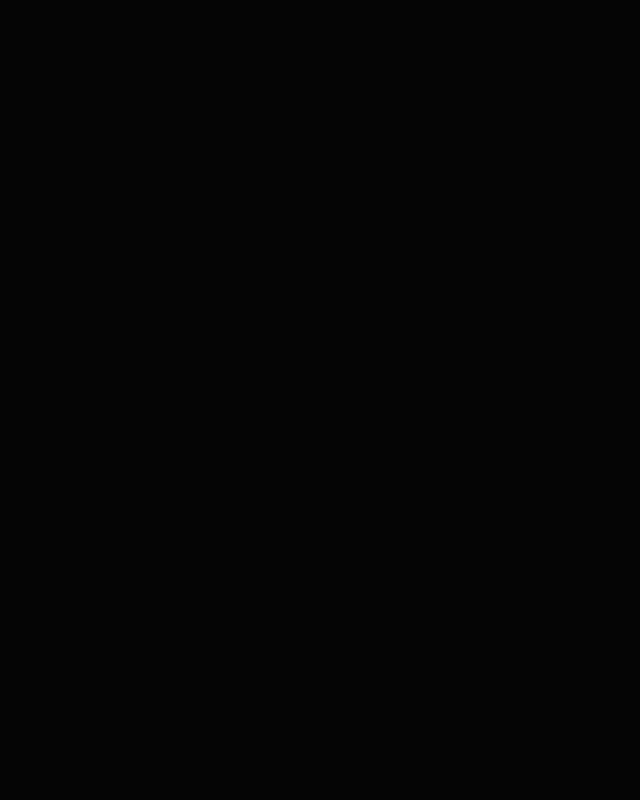
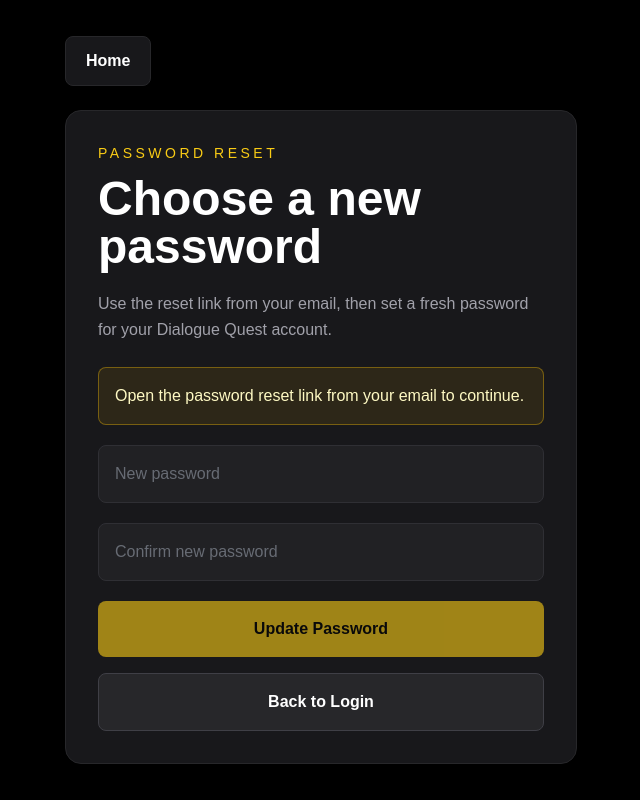
Before and after one commit to aatamanirbhar/dialogue-quest, a React (Vite) app: page /reset-password in a window 1280 px wide. Before the commit this address had no page. Shown: the whole page, without its empty margins (319-959 px from the left). Built offline with nearby package versions, Linux system fonts and the light colour scheme.

Commit message:
resetpass

```diff
--- a/src/App.jsx
+++ b/src/App.jsx
@@ -7,6 +7,7 @@ import Payment from "./pages/Payment";
 import MultiplayerLobby from "./pages/MultiplayerLobby";
 import Room from "./pages/Room";
 import LyricsGame from "./pages/LyricsGame";
+import ResetPassword from "./pages/ResetPassword";
 
 export default function App(){
  return (
@@ -16,6 +17,7 @@ export default function App(){
    <Route path="/solo/:category" element={<SoloGame />} />
    <Route path="/lyrics" element={<LyricsGame />} />
    <Route path="/payment" element={<Payment />} />
+   <Route path="/reset-password" element={<ResetPassword />} />
    <Route path="/multiplayer" element={<MultiplayerLobby />} />
    <Route path="/room/:code" element={<Room />} />
   </Routes>
--- /dev/null
+++ b/src/pages/ResetPassword.jsx
@@ -0,0 +1,269 @@
+import React, {
+ useEffect,
+ useState
+} from "react";
+import { useNavigate } from "react-router-dom";
+import {
+ signOutAccount,
+ updatePassword
+} from "../lib/account";
+import { supabase } from "../lib/supabase";
+
+const getUrlAuthMessage = () => {
+ const searchParams = new URLSearchParams(
+  window.location.search
+ );
+ const hashParams = new URLSearchParams(
+  window.location.hash.replace(/^#/, "")
+ );
+
+ return (
+  searchParams.get("error_description") ||
+  hashParams.get("error_description") ||
+  searchParams.get("error") ||
+  hashParams.get("error") ||
+  ""
+ );
+};
+
+export default function ResetPassword() {
+ const navigate = useNavigate();
+ const [loading, setLoading] = useState(true);
+ const [ready, setReady] = useState(false);
+ const [password, setPassword] = useState("");
+ const [confirmPassword, setConfirmPassword] =
+  useState("");
+ const [message, setMessage] = useState("");
+ const [submitting, setSubmitting] =
+  useState(false);
+ const [success, setSuccess] = useState(false);
+
+ useEffect(() => {
+  let active = true;
+  const urlMessage = getUrlAuthMessage();
+
+  if (urlMessage) {
+   setMessage(urlMessage);
+   setLoading(false);
+   return () => {
+    active = false;
+   };
+  }
+
+  const markReady = (nextMessage) => {
+   if (!active) return;
+
+   setReady(true);
+   setMessage(
+    nextMessage ||
+     "Reset link verified. Choose a new password."
+   );
+   setLoading(false);
+  };
+
+  const checkSession = async () => {
+   const { data, error } =
+    await supabase.auth.getSession();
+
+   if (!active) return;
+
+   if (error) {
+    setMessage(error.message);
+    setLoading(false);
+    return;
+   }
+
+   if (data.session) {
+    markReady();
+    return;
+   }
+
+   setMessage(
+    "Open the password reset link from your email to continue."
+   );
+   setLoading(false);
+  };
+
+  const { data: authListener } =
+   supabase.auth.onAuthStateChange(
+    (event, session) => {
+     if (!active) return;
+
+     if (event === "PASSWORD_RECOVERY") {
+      markReady(
+       "Reset link verified. Choose a new password."
+      );
+      return;
+     }
+
+     if (
+      (event === "INITIAL_SESSION" ||
+       event === "SIGNED_IN") &&
+      session
+     ) {
+      markReady();
+     }
+    }
+   );
+
+  checkSession();
+
+  return () => {
+   active = false;
+   authListener.subscription.unsubscribe();
+  };
+ }, []);
+
+ const submitReset = async (event) => {
+  event.preventDefault();
+
+  if (!ready) {
+   setMessage(
+    "Open the password reset link from your email to continue."
+   );
+   return;
+  }
+
+  if (!password) {
+   setMessage("Enter your new password.");
+   return;
+  }
+
+  if (password.length < 6) {
+   setMessage(
+    "Use at least 6 characters for your new password."
+   );
+   return;
+  }
+
+  if (password !== confirmPassword) {
+   setMessage("Both password fields must match.");
+   return;
+  }
+
+  setSubmitting(true);
+  setMessage("");
+
+  try {
+   await updatePassword(password);
+   await signOutAccount();
+   setPassword("");
+   setConfirmPassword("");
+   setSuccess(true);
+   setMessage(
+    "Password updated. Log in with your new password."
+   );
+  } catch (error) {
+   setMessage(error.message);
+  } finally {
+   setSubmitting(false);
+  }
+ };
+
+ return (
+  <div className="min-h-screen bg-black text-white flex items-center justify-center p-5">
+   <div className="w-full max-w-lg">
+    <button
+     type="button"
+     onClick={() => navigate("/")}
+     className="bg-zinc-900 border border-zinc-800 px-5 py-3 rounded-lg font-bold mb-6"
+    >
+     Home
+    </button>
+
+    <form
+     onSubmit={submitReset}
+     className="bg-zinc-900 border border-zinc-800 rounded-2xl p-5 sm:p-8"
+    >
+     <p className="text-yellow-400 uppercase tracking-[0.25em] text-sm mb-3">
+      Password Reset
+     </p>
+
+     <h1 className="text-4xl sm:text-5xl font-bold mb-5">
+      Choose a new password
+     </h1>
+
+     <p className="text-zinc-400 leading-relaxed mb-6">
+      Use the reset link from your email, then set a fresh password for your Dialogue Quest account.
+     </p>
+
+     {message && (
+      <div
+       className={`border rounded-lg p-4 mb-5 ${
+        success
+         ? "border-emerald-500/40 bg-emerald-500/10 text-emerald-100"
+         : "border-yellow-500/40 bg-yellow-500/10 text-yellow-100"
+       }`}
+      >
+       {message}
+      </div>
+     )}
+
+     {loading ? (
+      <p className="text-zinc-400">
+       Checking reset link...
+      </p>
+     ) : success ? (
+      <button
+       type="button"
+       onClick={() =>
+        navigate("/multiplayer?auth=signin", {
+         replace: true
+        })
+       }
+       className="w-full bg-yellow-400 text-black p-4 rounded-lg font-bold"
+      >
+       Go to Login
+      </button>
+     ) : (
+      <>
+       <input
+        value={password}
+        onChange={(event) =>
+         setPassword(event.target.value)
+        }
+        placeholder="New password"
+        type="password"
+        disabled={!ready || submitting}
+        className="w-full bg-zinc-800 border border-zinc-700 p-4 rounded-lg mb-5 disabled:opacity-60"
+       />
+
+       <input
+        value={confirmPassword}
+        onChange={(event) =>
+         setConfirmPassword(
+          event.target.value
+         )
+        }
+        placeholder="Confirm new password"
+        type="password"
+        disabled={!ready || submitting}
+        className="w-full bg-zinc-800 border border-zinc-700 p-4 rounded-lg mb-5 disabled:opacity-60"
+       />
+
+       <button
+        type="submit"
+        disabled={!ready || submitting}
+        className="w-full bg-yellow-400 text-black p-4 rounded-lg font-bold disabled:opacity-60"
+       >
+        {submitting
+         ? "Updating..."
+         : "Update Password"}
+       </button>
+
+       <button
+        type="button"
+        onClick={() =>
+         navigate("/multiplayer?auth=signin")
+        }
+        className="w-full bg-zinc-800 border border-zinc-700 p-4 rounded-lg font-bold mt-4"
+       >
+        Back to Login
+       </button>
+      </>
+     )}
+    </form>
+   </div>
+  </div>
+ );
+}
```
Also changed, not shown: src/lib/account.js.
